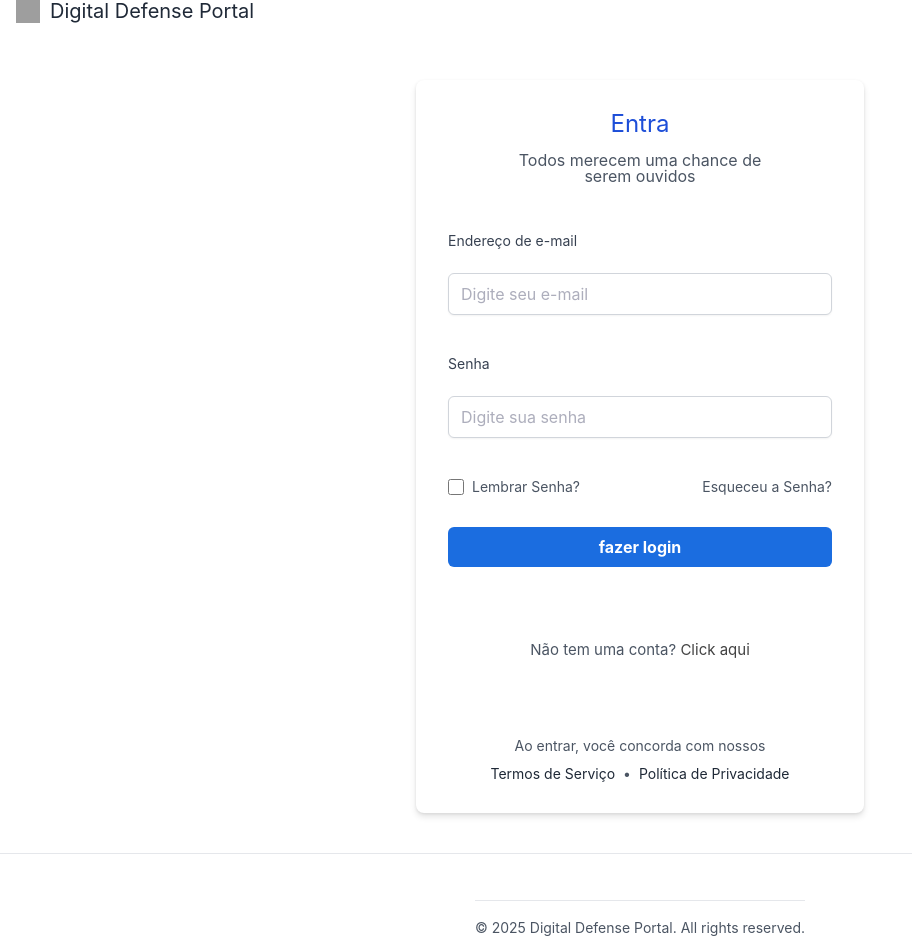
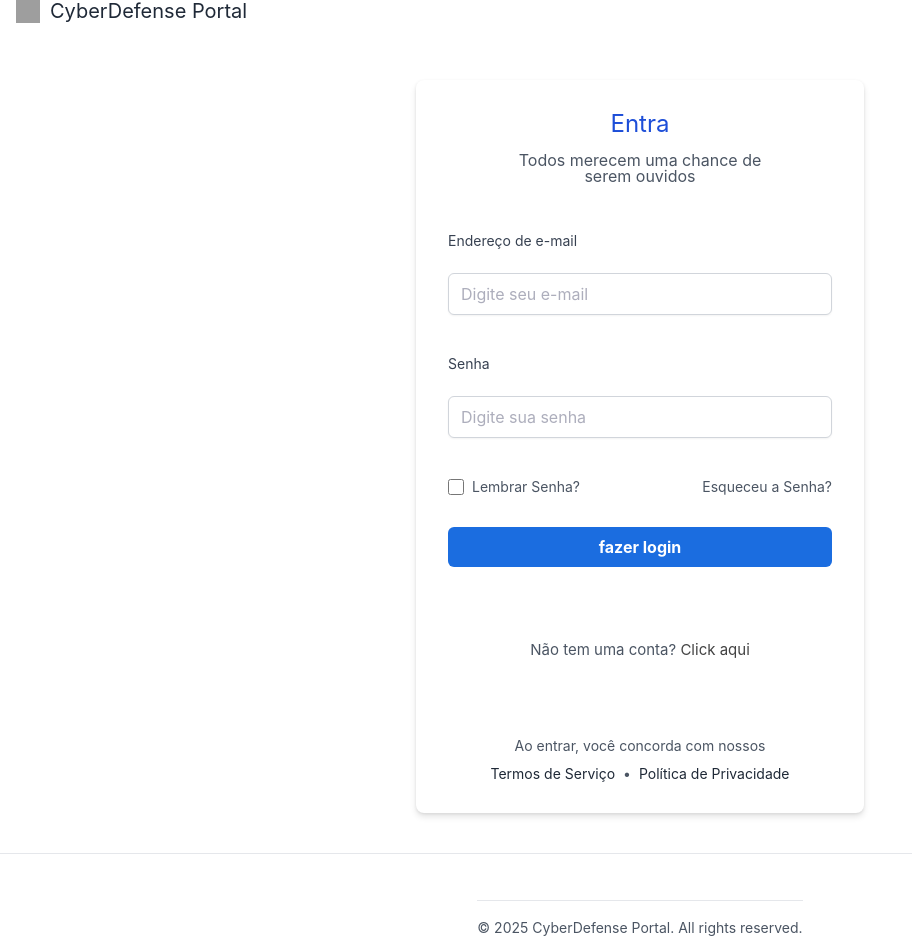
Before and after one commit to EwertonRosendo/frontend_cyberdefense, a React (Vite) app: page /login in a window 1280 px wide. Shown: the part 21-973 px from the top of the page, without its empty margins (0-912 px from the left). Built offline with nearby package versions, Linux system fonts and the light colour scheme; grey boxes are pictures that could not be loaded.

Commit message:
Cyberdefense

```diff
--- a/src/pages/Login.jsx
+++ b/src/pages/Login.jsx
@@ -70,7 +70,7 @@ function Login() {
               alt="Shield Icon"
               className="shield-icon"
             />
-            <span className="portal-name">Digital Defense Portal</span>
+            <span className="portal-name">CyberDefense Portal</span>
           </div>
 
           {/* Botão de alternar tema (claro/escuro) */}
@@ -169,7 +169,7 @@ function Login() {
       <footer>
         <div className="footer-content">
           <div className="copyright">
-            © 2025 Digital Defense Portal. All rights reserved.
+            © 2025 CyberDefense Portal. All rights reserved.
           </div>
         </div>
       </footer>
--- a/src/pages/cadastro.jsx
+++ b/src/pages/cadastro.jsx
@@ -94,7 +94,7 @@ function Cadastro() {
               alt="Shield Icon"
               className="shield-icon"
             />
-            <span className="portal-name">Digital Defense Portal</span>
+            <span className="portal-name">CyberDefense Portal</span>
           </div>
         </div>
       </header>
@@ -205,7 +205,7 @@ function Cadastro() {
       <footer>
         <div className="footer-content">
           <div className="copyright">
-            © 2025 Digital Defense Portal. All rights reserved.
+            © 2025 CyberDefense Portal. All rights reserved.
           </div>
         </div>
       </footer>
```
